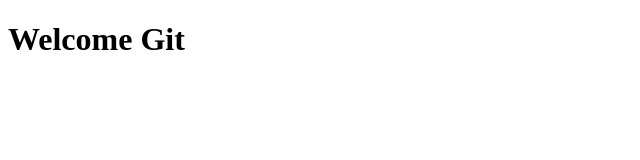
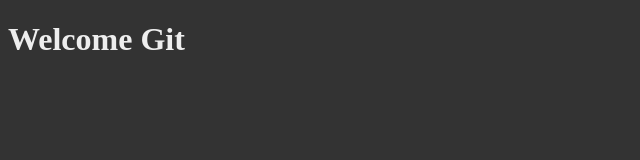
Before and after one commit to mushahid45/hello-world, a plain HTML site: page index.html in a window 1280 px wide. Shown: the whole page, without its empty margins (0-640 px from the left). Drawn offline with Linux system fonts and the light colour scheme.

Commit message:
Fancy Style added.

```diff
--- a/index.html
+++ b/index.html
@@ -2,9 +2,11 @@
 <html>
 <head>
 	<title>Home</title>
+	<link rel="stylesheet" type="text/css" href="style.css">
 </head>
 <body>
 	<h1>Welcome Git</h1>
 
+
 </body>
 </html>
--- a/style.css
+++ b/style.css
@@ -0,0 +1,7 @@
+body{
+	background-color: #333;
+}
+
+h1{
+	color: #eee;
+}
```
